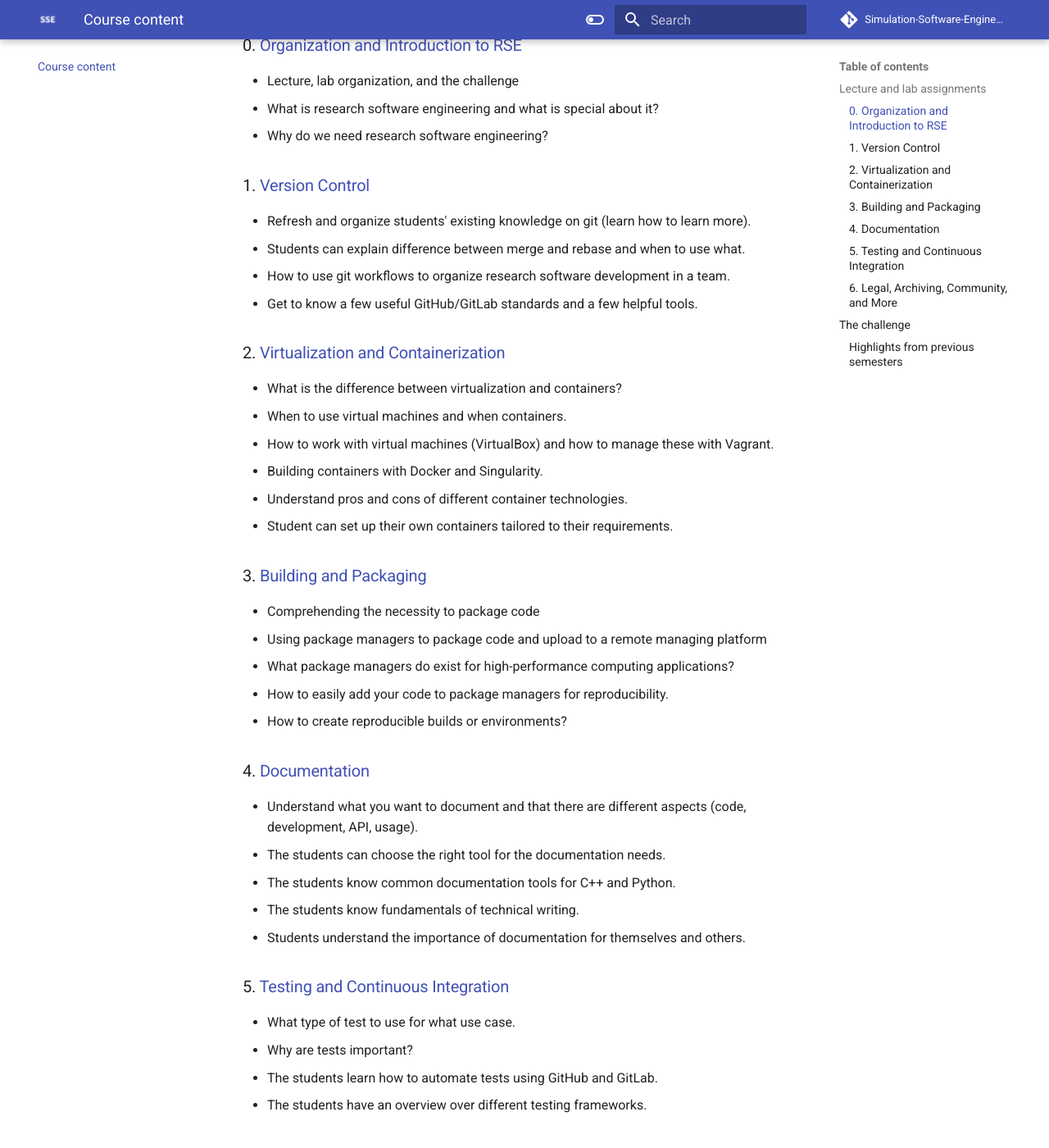
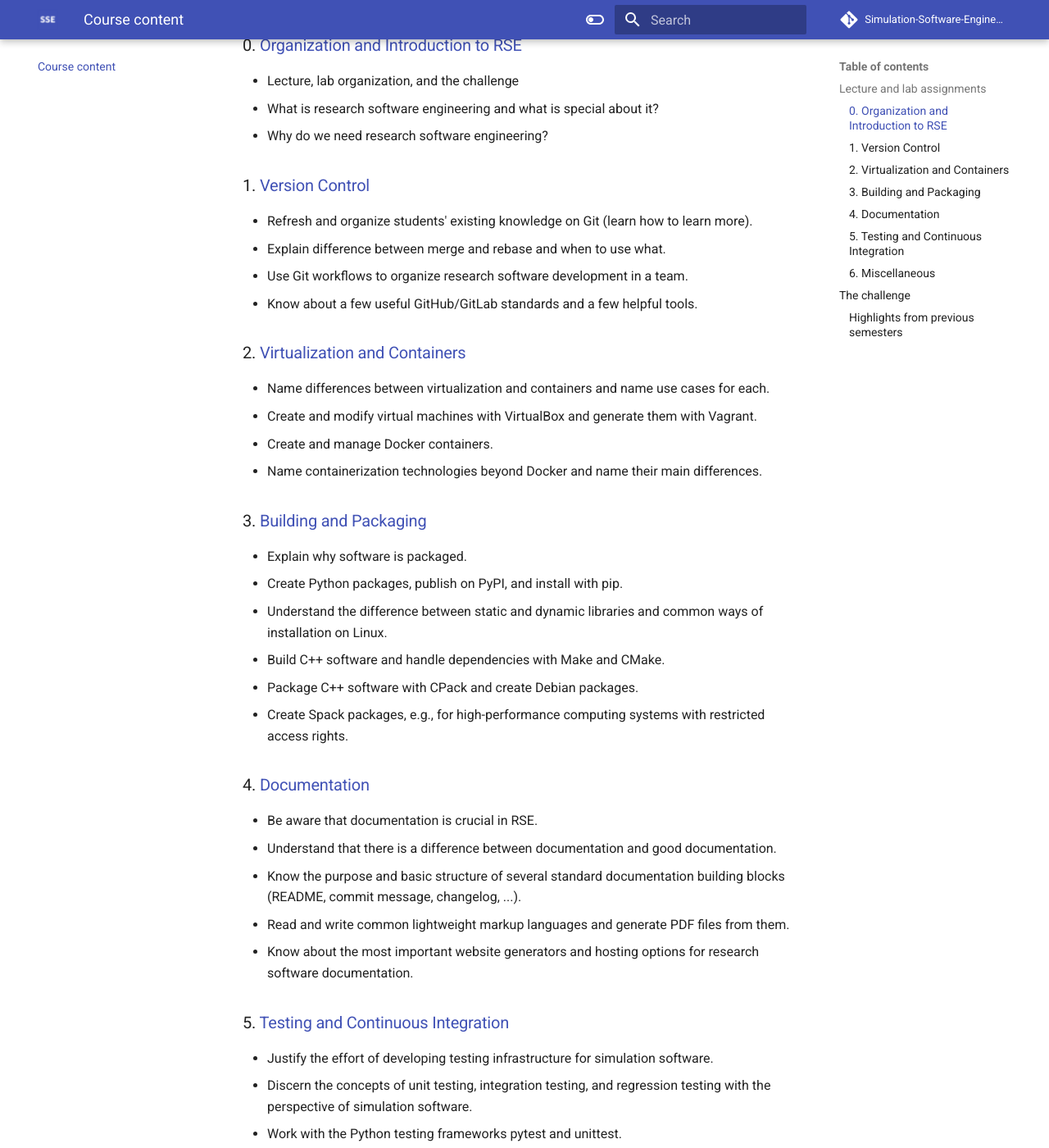
Before and after one commit to Simulation-Software-Engineering/homepage, an MkDocs documentation site: the page built from docs/course-content.md, in a window 1280 px wide and 1400 px high, scrolled down 296 px. Shown: the whole window at 82% size. Built offline with MkDocs 1.6.1 and Material for MkDocs 9.7.7, drawn with Linux system fonts in a browser that asks for light colours; comment, search, counter and statistics services are not loaded; some of the changed text lies outside the part shown.

Commit message:
Update learning goals (#23)
See https://github.com/Simulation-Software-Engineering/Lecture-Material/issues/29

```diff
--- a/docs/course-content.md
+++ b/docs/course-content.md
@@ -17,58 +17,57 @@ The lecture and the accompanying lab assignments are organized in 7 chapters.
 
 ### 1. [Version Control](https://github.com/Simulation-Software-Engineering/Lecture-Material/blob/main/01_version_control/README.md)
 
-- Refresh and organize students' existing knowledge on git (learn how to learn more).
-- Students can explain difference between merge and rebase and when to use what.
-- How to use git workflows to organize research software development in a team.
-- Get to know a few useful GitHub/GitLab standards and a few helpful tools.
+- Refresh and organize students' existing knowledge on Git (learn how to learn more).
+- Explain difference between merge and rebase and when to use what.
+- Use Git workflows to organize research software development in a team.
+- Know about a few useful GitHub/GitLab standards and a few helpful tools.
 
-### 2. [Virtualization and Containerization](https://github.com/Simulation-Software-Engineering/Lecture-Material/blob/main/02_virtualization_and_containers/README.md)
+### 2. [Virtualization and Containers](https://github.com/Simulation-Software-Engineering/Lecture-Material/blob/main/02_virtualization_and_containers/README.md)
 
-- What is the difference between virtualization and containers?
-- When to use virtual machines and when containers.
-- How to work with virtual machines (VirtualBox) and how to manage these with Vagrant.
-- Building containers with Docker and Singularity.
-- Understand pros and cons of different container technologies.
-- Student can set up their own containers tailored to their requirements.
+- Name differences between virtualization and containers and name use cases for each.
+- Create and modify virtual machines with VirtualBox and generate them with Vagrant.
+- Create and manage Docker containers.
+- Name containerization technologies beyond Docker and name their main differences.
 
 ### 3. [Building and Packaging](https://github.com/Simulation-Software-Engineering/Lecture-Material/blob/main/03_building_and_packaging/README.md)
 
-- Comprehending the necessity to package code
-- Using package managers to package code and upload to a remote managing platform
-- What package managers do exist for high-performance computing applications?
-- How to easily add your code to package managers for reproducibility.
-- How to create reproducible builds or environments?
+- Explain why software is packaged.
+- Create Python packages, publish on PyPI, and install with pip.
+- Understand the difference between static and dynamic libraries and common ways of installation on Linux.
+- Build C++ software and handle dependencies with Make and CMake.
+- Package C++ software with CPack and create Debian packages.
+- Create Spack packages, e.g., for high-performance computing systems with restricted access rights.
 
 ### 4. [Documentation](https://github.com/Simulation-Software-Engineering/Lecture-Material/blob/main/04_documentation/README.md)
 
-- Understand what you want to document and that there are different aspects (code, development, API, usage).
-- The students can choose the right tool for the documentation needs.
-- The students know common documentation tools for C++ and Python.
-- The students know fundamentals of technical writing.
-- Students understand the importance of documentation for themselves and others.
+- Be aware that documentation is crucial in RSE.
+- Understand that there is a difference between documentation and good documentation.
+- Know the purpose and basic structure of several standard documentation building blocks (README, commit message, changelog, ...).
+- Read and write common lightweight markup languages and generate PDF files from them.
+- Know about the most important website generators and hosting options for research software documentation.
 
 ### 5. [Testing and Continuous Integration](https://github.com/Simulation-Software-Engineering/Lecture-Material/tree/main/05_testing_and_ci)
 
-- What type of test to use for what use case.
-- Why are tests important?
-- The students learn how to automate tests using GitHub and GitLab.
-- The students have an overview over different testing frameworks.
+- Justify the effort of developing testing infrastructure for simulation software.
+- Discern the concepts of unit testing, integration testing, and regression testing with the perspective of simulation software.
+- Work with the Python testing frameworks pytest and unittest.
+- Write simple tests for C++ toy codes with Boost.Test.
+- Know about general concepts of test frameworks such as fixtures and decorators.
+- Name and explain common workflows to automate in RSE.
+- Write basic automation scripts for GitHub Actions.
+- Read basic automation scripts for GitLab CI/CD and explain the necessary steps to host GitLab Runners yourself.
+- Use CTest to call tests from CMake.
 
-### 6. [Legal, Archiving, Community, and More](https://github.com/Simulation-Software-Engineering/Lecture-Material/tree/main/06_miscellaneous)
+### 6. [Miscellaneous](https://github.com/Simulation-Software-Engineering/Lecture-Material/tree/main/06_miscellaneous)
 
-- Understand why it is important to add a license to one's code.
-- Which license to pick for your code.
-- Importance of long term storage/availability of data and ow to make it available.
-- Data and metadata documentation using DataVerse ([DaRUS](https://darus.uni-stuttgart.de/)).
-- Importance of reproducibility of research.
-- How to build and interact with users to build a community.
+- Know the basics about several other important things concerning research software engineering: FAIRness of research data and research software, FLOSS licenses, versioning schemes, repository layout standards, and more.
 
 ## The challenge
 
 Parallel to the weekly lab work, you work on an individual challenge, where you apply the learned concepts and tools with the ultimate goal to contribute to a large-scale community simulation software package. The challenge is structured in three parts, whereas each part is completed by a short presentation of the intermediate results in class:
 
-1. You get acquainted with the basic functionality of a large-scale simulation software package (such as FEniCS, PETSc, TRILINOS, DuMuX, preCICE, or SU2) by studying tutorials and documentation (first quarter of the course)
-2. You analyze the RSE infrastructure and the development cycle of the software package (second quarter of the course).
+1. You get acquainted with the basic functionality of a large-scale simulation software package (such as FEniCS, PETSc, TRILINOS, DuMuX, preCICE, or SU2) by studying tutorials and documentation (first third of the course)
+2. You analyze the RSE infrastructure and the development cycle of the software package (second third of the course).
 3. You contribute to the software package. The contribution can be small, but should not be trivial. Possible examples: Adding a new tutorial, extending the documentation, working on a "good first issue", adding support of a new package manager. Important is to properly go through all development steps if possible (contact community, open issue, open pull request, test, review, merge).
 
 We got amazing contributions when we did this lecture previously:
```
